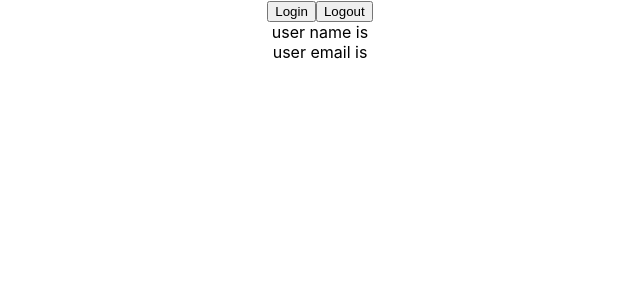
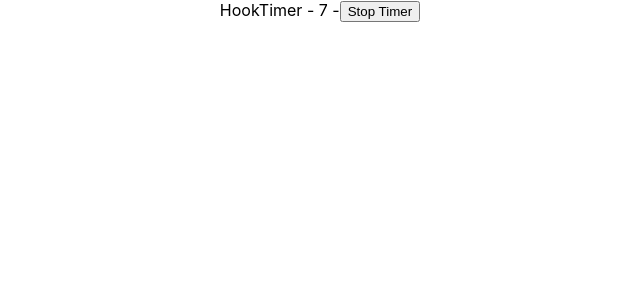
Before and after one commit to sahatreact/React-Typescript, a React (Create React App) app: page / in a window 1280 px wide. Shown: the top 300 px of the page, without its empty margins (320-960 px from the left). Built offline with nearby package versions, Linux system fonts and the light colour scheme.

Commit message:
useRef Hooks

```diff
--- a/src/App.tsx
+++ b/src/App.tsx
@@ -1,13 +1,15 @@
 import { UserContextProvider } from "./components/context/UserContext";
 import { User } from "./components/context/User";
 import "./App.css";
+import { MutableRef } from "./components/ref/MutableRef";
 
 function App() {
   return (
     <div className="App">
-      <UserContextProvider>
+      {/* <UserContextProvider>
         <User />
-      </UserContextProvider>
+      </UserContextProvider> */}
+      <MutableRef />
     </div>
   );
 }
--- /dev/null
+++ b/src/components/ref/MutableRef.tsx
@@ -0,0 +1,29 @@
+import { useState, useRef, useEffect } from "react";
+
+export const MutableRef = () => {
+  const [timer, setTimer] = useState(0);
+
+  const intervalRef = useRef<number | null>(null);
+
+  const stopTimer = () => {
+    if (intervalRef.current) {
+      window.clearInterval(intervalRef.current);
+    }
+  };
+
+  useEffect(() => {
+    intervalRef.current = window.setInterval(() => {
+      setTimer((timer) => timer + 1);
+    }, 1000);
+    return () => {
+      stopTimer();
+    };
+  }, []);
+
+  return (
+    <div>
+      HookTimer - {timer} -
+      <button onClick={() => stopTimer()}>Stop Timer</button>
+    </div>
+  );
+};
```
Also changed, not shown: src/components/ref/DomRef.tsx (added, +15 -0 lines).
